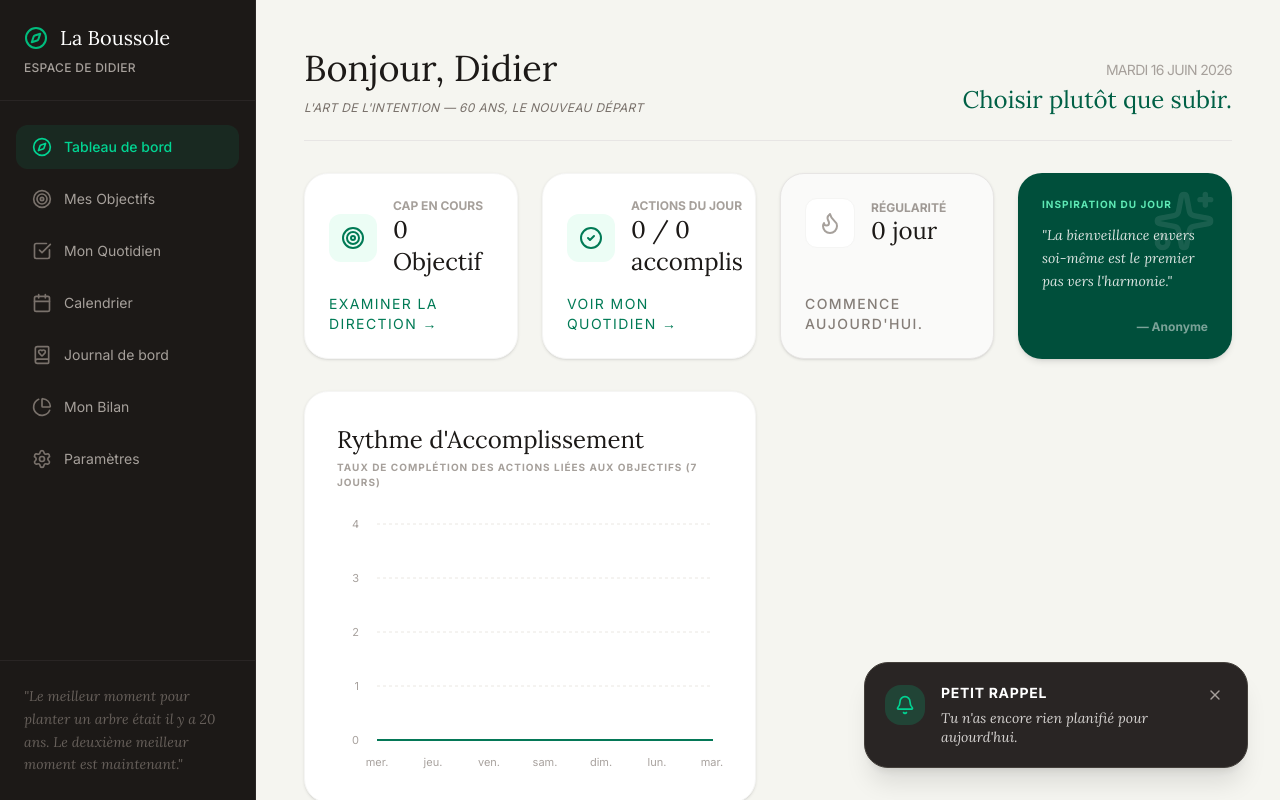
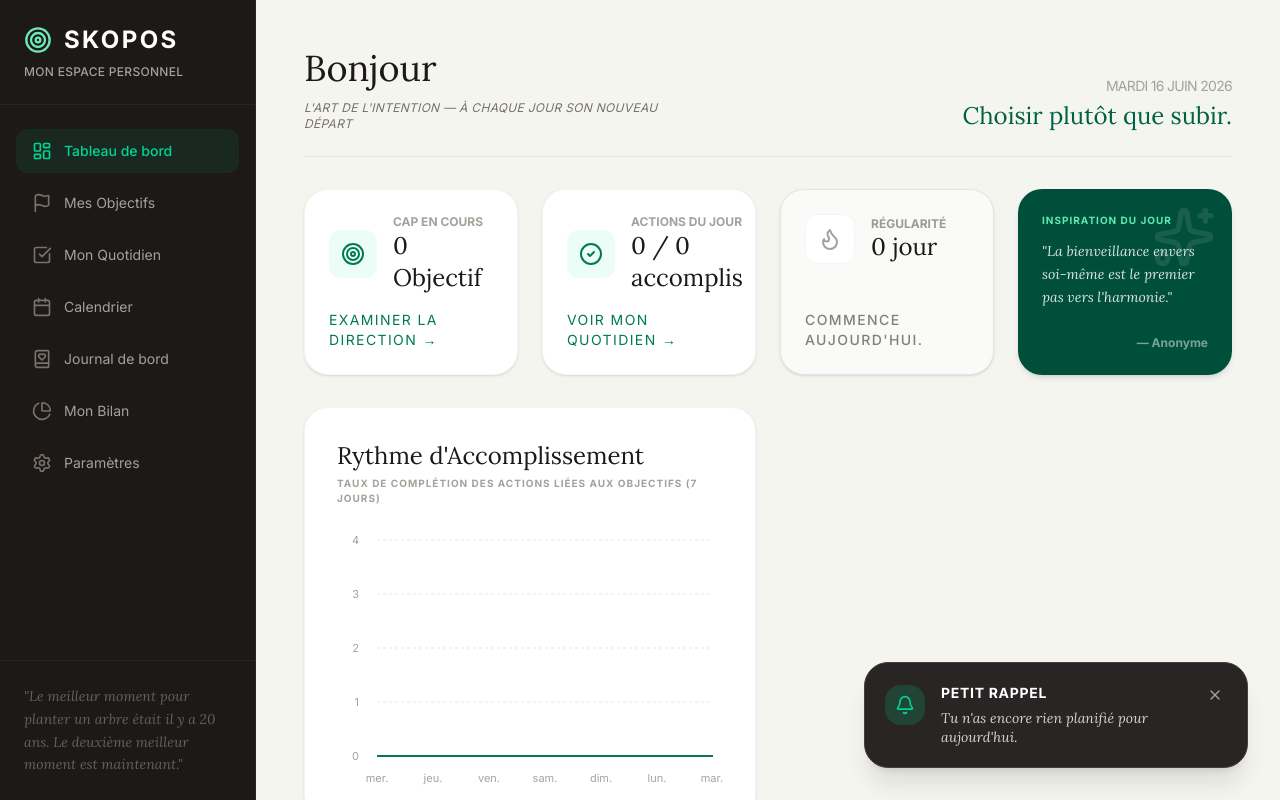
Before and after one commit to quoidireseo-crypto/objectif, a React (Vite) app: page / in a window 1280 px wide. Built offline with nearby package versions, Linux system fonts and the light colour scheme.

Commit message:
refactor: rebrand application to SKOPOS
Rename project from "La Boussole de Didier" to "SKOPOS", update branding assets, and generalize UI copy.

```diff
--- a/index.html
+++ b/index.html
@@ -3,7 +3,7 @@
   <head>
     <meta charset="UTF-8" />
     <meta name="viewport" content="width=device-width, initial-scale=1.0" />
-    <title>La Boussole de Didier</title>
+    <title>SKOPOS</title>
     <link rel="manifest" href="/manifest.webmanifest" />
     <meta name="theme-color" content="#1C1917" />
     <meta name="apple-mobile-web-app-capable" content="yes" />
--- a/metadata.json
+++ b/metadata.json
@@ -1,6 +1,6 @@
 {
-  "name": "La Boussole de Didier",
-  "description": "Un outil personnel de gestion de vie, d'objectifs et de quotidien conçu spécialement pour Didier, afin de reprendre le cap, fixer des intentions et devenir l'acteur de ses journées.",
+  "name": "SKOPOS",
+  "description": "Un outil personnel de gestion de vie, d'objectifs et de quotidien conçu pour l'utilisateur, afin de reprendre le cap, fixer des intentions et devenir l'acteur de ses journées.",
   "requestFramePermissions": [],
   "majorCapabilities": ["MAJOR_CAPABILITY_SERVER_SIDE_GEMINI_API"]
 }
--- a/src/App.tsx
+++ b/src/App.tsx
@@ -59,7 +59,7 @@ export default function App() {
                   onClick={() => {
                     const dataStr = JSON.stringify(data, null, 2);
                     const dataUri = 'data:application/json;charset=utf-8,' + encodeURIComponent(dataStr);
-                    const exportFileDefaultName = `boussole_didier_${new Date().toISOString().split('T')[0]}.json`;
+                    const exportFileDefaultName = `skopos_export_${new Date().toISOString().split('T')[0]}.json`;
 
                     const linkElement = document.createElement('a');
                     linkElement.setAttribute('href', dataUri);
--- a/src/components/Sidebar.tsx
+++ b/src/components/Sidebar.tsx
@@ -1,4 +1,4 @@
-import { Compass, Target, CheckSquare, BookHeart, PieChart, Settings, Calendar as CalendarIcon } from 'lucide-react';
+import { Target, LayoutDashboard, Flag, CheckSquare, BookHeart, PieChart, Settings, Calendar as CalendarIcon } from 'lucide-react';
 import { ViewType } from '../types';
 
 interface SidebarProps {
@@ -8,8 +8,8 @@ interface SidebarProps {
 
 export function Sidebar({ currentView, onChangeView }: SidebarProps) {
   const navItems: { id: ViewType; label: string; icon: any }[] = [
-    { id: 'dashboard', label: 'Tableau de bord', icon: Compass },
-    { id: 'goals', label: 'Mes Objectifs', icon: Target },
+    { id: 'dashboard', label: 'Tableau de bord', icon: LayoutDashboard },
+    { id: 'goals', label: 'Mes Objectifs', icon: Flag },
     { id: 'tasks', label: 'Mon Quotidien', icon: CheckSquare },
     { id: 'calendar', label: 'Calendrier', icon: CalendarIcon },
     { id: 'journal', label: 'Journal de bord', icon: BookHeart },
@@ -21,11 +21,11 @@ export function Sidebar({ currentView, onChangeView }: SidebarProps) {
     <>
       <aside className="hidden md:flex w-64 bg-stone-900 text-stone-200 h-screen flex-col fixed left-0 top-0 border-r border-stone-800 z-50">
         <div className="p-6 border-b border-stone-800">
-          <h1 className="text-xl font-light text-white flex items-center gap-3">
-            <Compass className="text-emerald-500 w-6 h-6 shrink-0" />
-            La Boussole
+          <h1 className="text-2xl font-sans tracking-widest font-bold text-white flex items-center gap-3">
+            <Target className="text-[#6EE7B7] w-7 h-7 shrink-0" />
+            SKOPOS
           </h1>
-          <p className="text-xs text-stone-400 mt-2 font-sans font-medium tracking-wide uppercase">Espace de Didier</p>
+          <p className="text-xs text-stone-400 mt-2 font-sans font-medium tracking-wide uppercase">Mon Espace Personnel</p>
         </div>
 
         <nav className="flex-1 py-6 px-4 space-y-2 font-sans">
--- a/src/views/DashboardView.tsx
+++ b/src/views/DashboardView.tsx
@@ -127,10 +127,10 @@ export function DashboardView({ data, onChangeView }: DashboardProps) {
       <header className="flex flex-col md:flex-row justify-between items-start md:items-end gap-4 mb-8 border-b border-stone-200 pb-6 w-full">
         <div>
           <h2 className="text-3xl md:text-4xl font-light text-stone-900 flex items-center gap-3">
-            Bonjour, Didier
+            Bonjour
           </h2>
           <p className="text-stone-500 font-sans tracking-wide uppercase text-[10px] md:text-xs mt-2 md:mt-3 italic max-w-sm">
-            L'art de l'intention — 60 ans, le nouveau départ
+            L'art de l'intention — à chaque jour son nouveau départ
           </p>
         </div>
         <div className="text-left md:text-right w-full md:w-auto">
--- a/src/views/SettingsView.tsx
+++ b/src/views/SettingsView.tsx
@@ -18,7 +18,7 @@ export function SettingsView({ data, onImportData }: SettingsProps) {
     const dataStr = JSON.stringify(data, null, 2);
     const dataUri = 'data:application/json;charset=utf-8,' + encodeURIComponent(dataStr);
 
-    const exportFileDefaultName = `boussole-sauvegarde-${new Date().toISOString().split('T')[0]}.json`;
+    const exportFileDefaultName = `skopos-sauvegarde-${new Date().toISOString().split('T')[0]}.json`;
 
     const linkElement = document.createElement('a');
     linkElement.setAttribute('href', dataUri);
--- a/vite.config.ts
+++ b/vite.config.ts
@@ -13,20 +13,20 @@ export default defineConfig(() => {
         registerType: 'autoUpdate',
         includeAssets: ['favicon.ico', 'apple-touch-icon.png', 'mask-icon.svg'],
         manifest: {
-          name: "La Boussole de Didier - Boussole Personnelle",
-          short_name: "La Boussole",
-          description: "Un outil personnel de gestion de vie, d'objectifs et de quotidien conçu spécialement pour Didier.",
+          name: "SKOPOS - L'Essentiel",
+          short_name: "SKOPOS",
+          description: "Un outil pour reprendre le cap, fixer des intentions et devenir l'acteur de ses journées.",
           theme_color: "#1C1917",
           background_color: "#F5F5F0",
           display: "standalone",
           icons: [
             {
-              src: "https://img.icons8.com/isometric/100/compass.png",
+              src: "https://img.icons8.com/color/100/defined-location.png",
               sizes: "100x100",
               type: "image/png"
             },
             {
-              src: "https://img.icons8.com/isometric/512/compass.png",
+              src: "https://img.icons8.com/color/512/defined-location.png",
               sizes: "512x512",
               type: "image/png",
               purpose: "any maskable"
```
